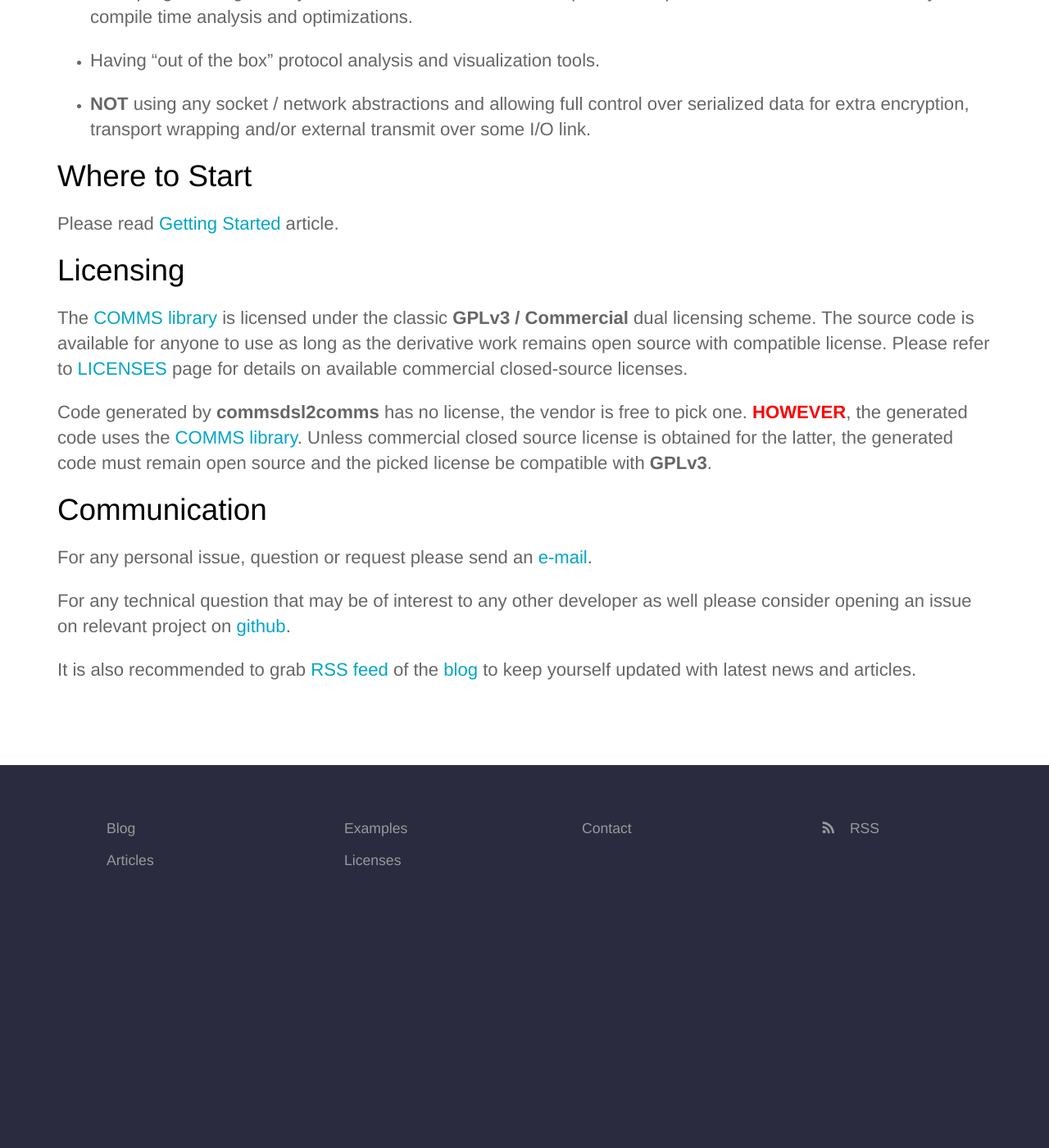
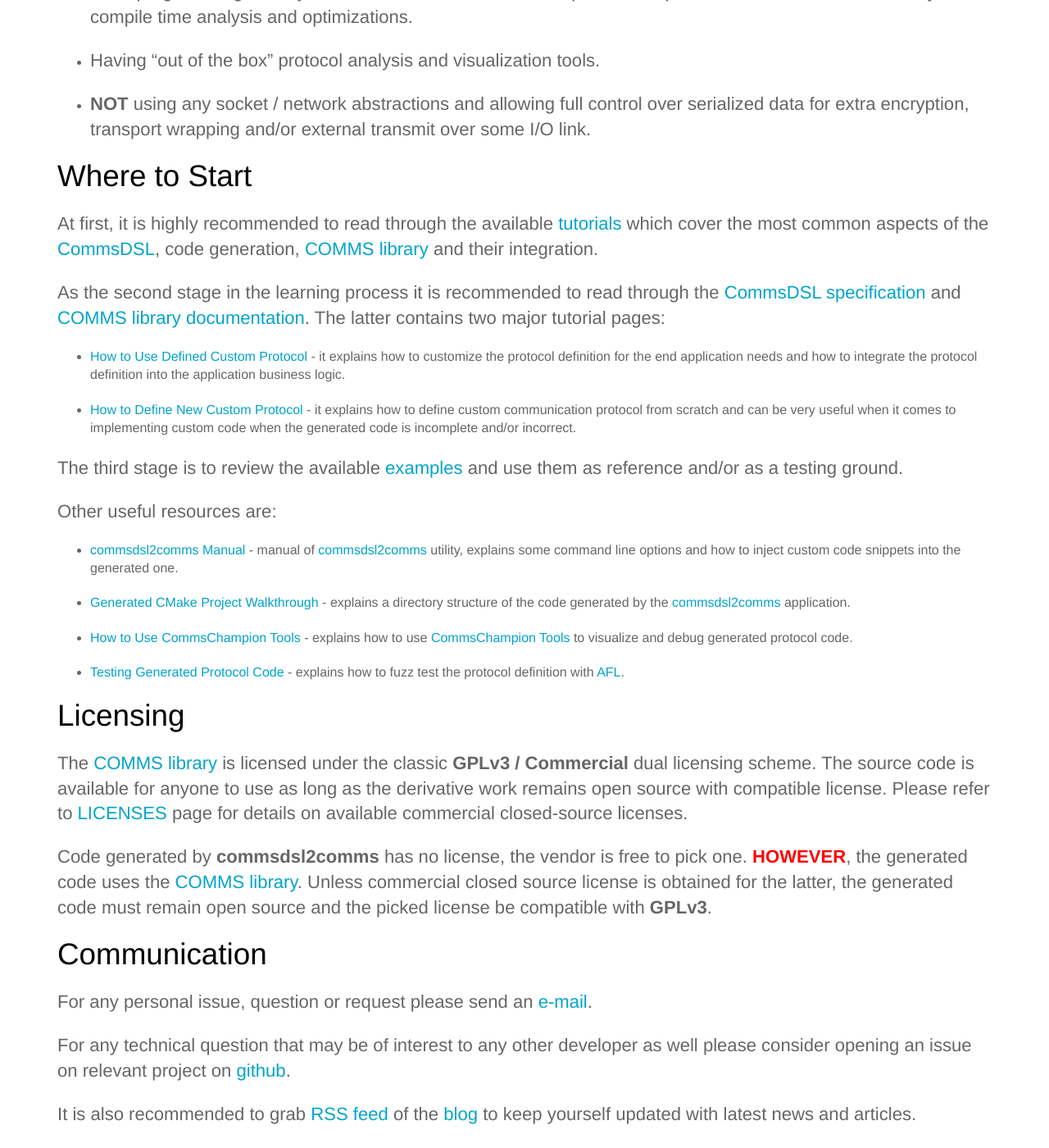
Before and after one commit to commschamp/commschamp.github.io, a Jekyll site: the page built from index.html, in a window 1280 px wide and 1400 px high, scrolled down 4372 px. Shown: the whole window at 82% size. Built offline with Jekyll 4.4.1, drawn with Linux system fonts in a browser that asks for light colours; before the commit the page ends 5519 px from its top, so only the background shows below that.

Commit message:
Announcing tutorial.

```diff
--- a/_data/navigation.yml
+++ b/_data/navigation.yml
@@ -4,10 +4,6 @@
   highlight: false
 - name: Blog
   link: /blog/
-  new_window: false
-  highlight: false
-- name: Articles
-  link: /articles/
   new_window: false
   highlight: false
 - name: Examples
--- a/_includes/home.md
+++ b/_includes/home.md
@@ -162,7 +162,40 @@
 some I/O link.
 
 # Where to Start
-Please read [Getting Started]({{ site.baseurl }}{% post_url 2018-12-21-getting-started %}) article.
+At first, it is highly recommended to read through the
+available [tutorials](https://github.com/arobenko/cc_tutorial) which cover the most common
+aspects of the [CommsDSL](https://github.com/arobenko/CommsDSL-Specification), code generation,
+[COMMS library](https://github.com/arobenko/comms_champion#comms-library) and their
+integration.
+
+As the second stage in the learning process it is recommended to read through the
+[CommsDSL specification](https://arobenko.github.io/commsdsl_spec/) and
+[COMMS library documentation](https://arobenko.github.io/comms_doc).
+The latter contains two major tutorial pages:
+- [How to Use Defined Custom Protocol](https://arobenko.github.io/comms_doc/page_use_prot.html) -
+  it explains how to customize the protocol definition for the end application needs and
+  how to integrate the protocol definition into the
+  application business logic.
+- [How to Define New Custom Protocol](https://arobenko.github.io/comms_doc/page_define_prot.html) -
+  it explains how to define custom communication protocol
+  from scratch and can be very useful when it comes to implementing custom code when the generated
+  code is incomplete and/or incorrect.
+
+The third stage is to review the available [examples]({{ site.baseurl }}/examples) and use
+them as reference and/or as a testing ground.
+
+Other useful resources are:
+- [commsdsl2comms Manual](https://github.com/arobenko/commsdsl/wiki/commsdsl2comms-Manual) - manual
+  of [commsdsl2comms](https://github.com/arobenko/commsdsl) utility, explains some command line
+  options and how to inject custom code snippets into the generated one.
+- [Generated CMake Project Walkthrough](https://github.com/arobenko/commsdsl/wiki/Generated-CMake-Project-Walkthrough) -
+  explains a directory structure of the code generated by the [commsdsl2comms](https://github.com/arobenko/commsdsl)
+  application.
+- [How to Use CommsChampion Tools](https://github.com/arobenko/comms_champion/wiki/How-to-Use-CommsChampion-Tools) -
+  explains how to use [CommsChampion Tools](https://github.com/arobenko/comms_champion#commschampion-tools)
+  to visualize and debug generated protocol code.
+- [Testing Generated Protocol Code](https://github.com/arobenko/commsdsl/wiki/Testing-Generated-Protocol-Code) -
+  explains how to fuzz test the protocol definition with [AFL](https://github.com/google/AFL).
 
 # Licensing
 The [COMMS library](https://github.com/arobenko/comms_champion#comms-library) is licensed under
```
Also changed, not shown: _data/footer.yml (+4 -7 lines), _posts/2020-07-25-cc_tutorial.md (added, +11 -0 lines).
